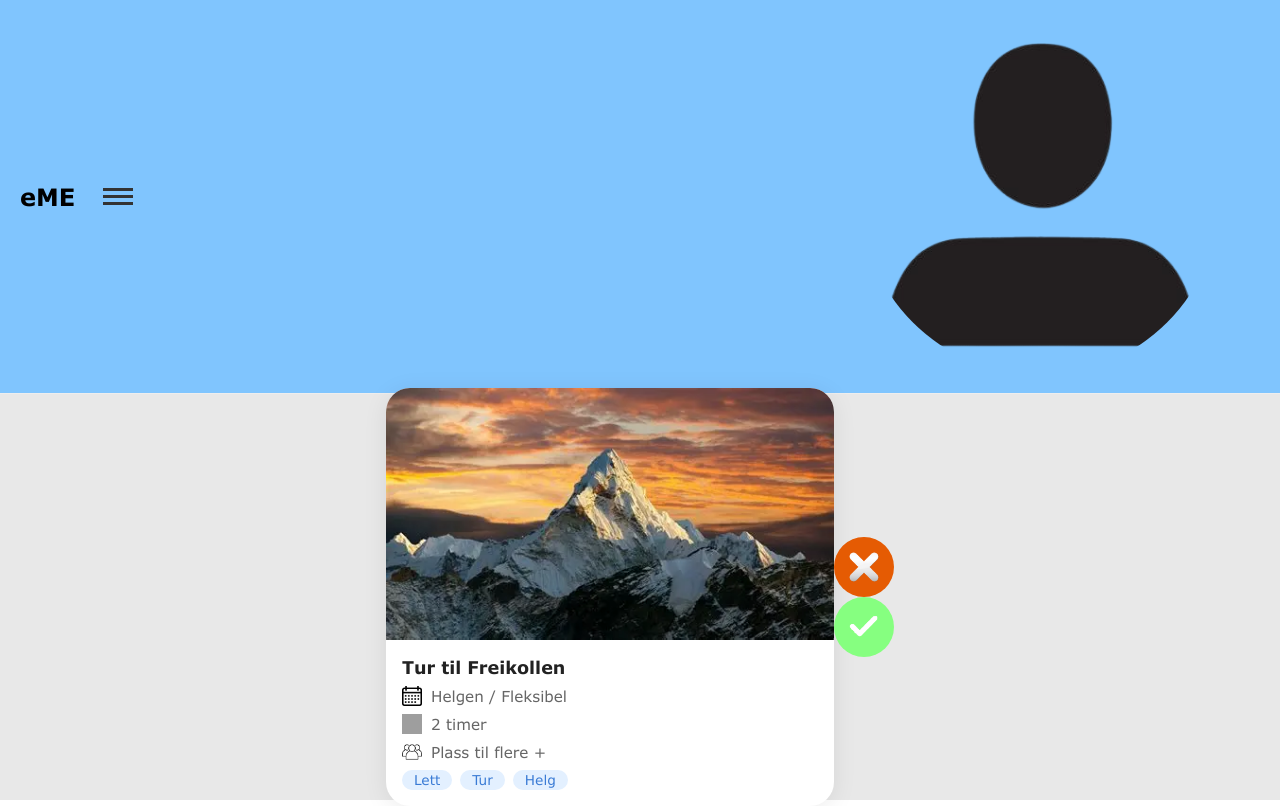
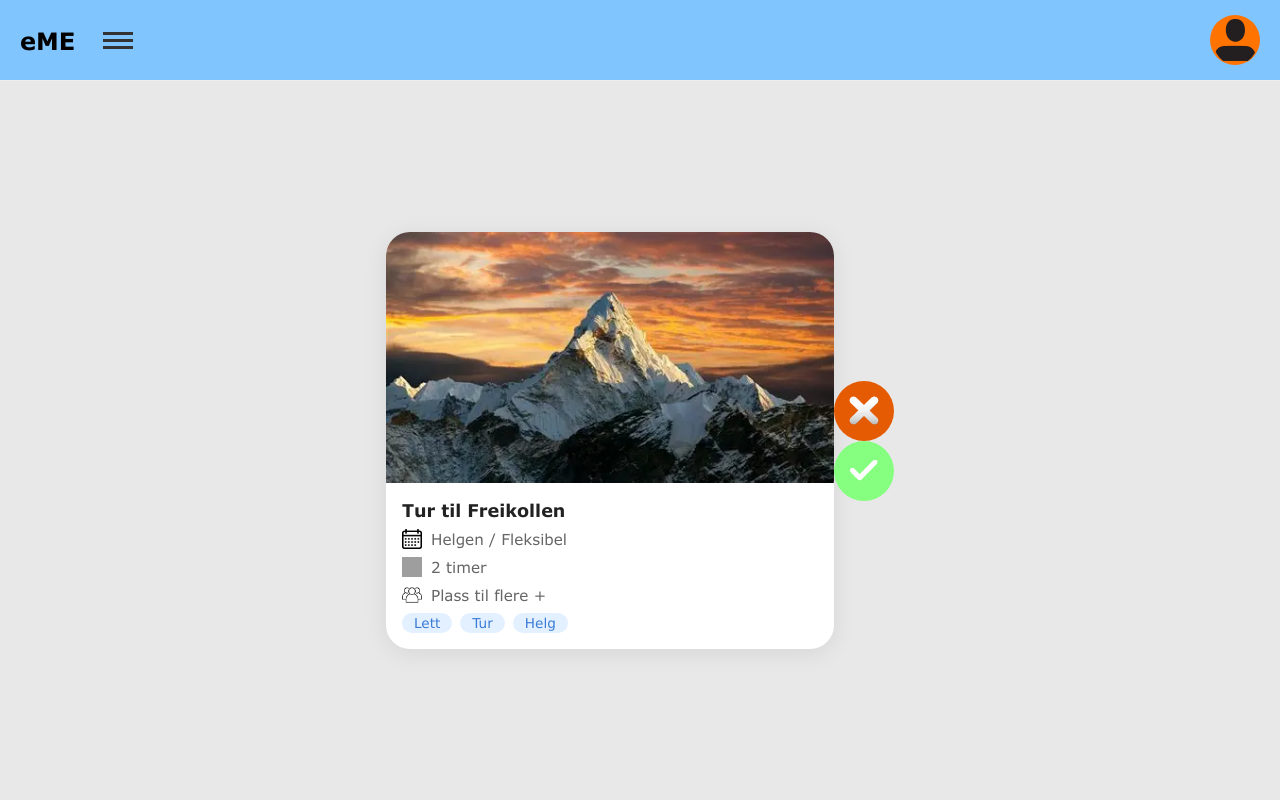
Before and after one commit to suriya-mudah/Hacklings, an Angular app: page / in a window 1280 px wide. Built offline with nearby package versions, Linux system fonts and the light colour scheme; grey boxes are pictures that could not be loaded.

Commit message:
button to <a>, and adjust scss

```diff
--- a/src/app/shared/components/nav/nav.html
+++ b/src/app/shared/components/nav/nav.html
@@ -9,7 +9,7 @@
   </div>
   <div class="space"></div>
   <div class="img-profile">
-    <a aria-label="Profile" routerLink="/profile">
+    <a  class="img-link" aria-label="Profile" routerLink="/profile">
       <img src="/assets/images/avatar.png" alt="Profile Image" />
     </a>
   </div>
--- a/src/app/shared/components/nav/nav.scss
+++ b/src/app/shared/components/nav/nav.scss
@@ -29,7 +29,14 @@
   margin: 0;
   font-size: 24px;
 }
-.img-profile button {
+.img-profile {
+    display: flex;
+    align-items: center;
+    justify-content: center;
+}
+.img-link {
+    display: flex;
+    justify-content: center;
     width: 50px;
     height: 50px;
     border-radius: 50%;
@@ -40,7 +47,6 @@
 }
 .img-profile img {
     width: 90%;
-  height: 90%;
     border-radius: 50%;
     object-fit: cover;
 }
```
Lines whose indentation alone changed are shown as unchanged.
